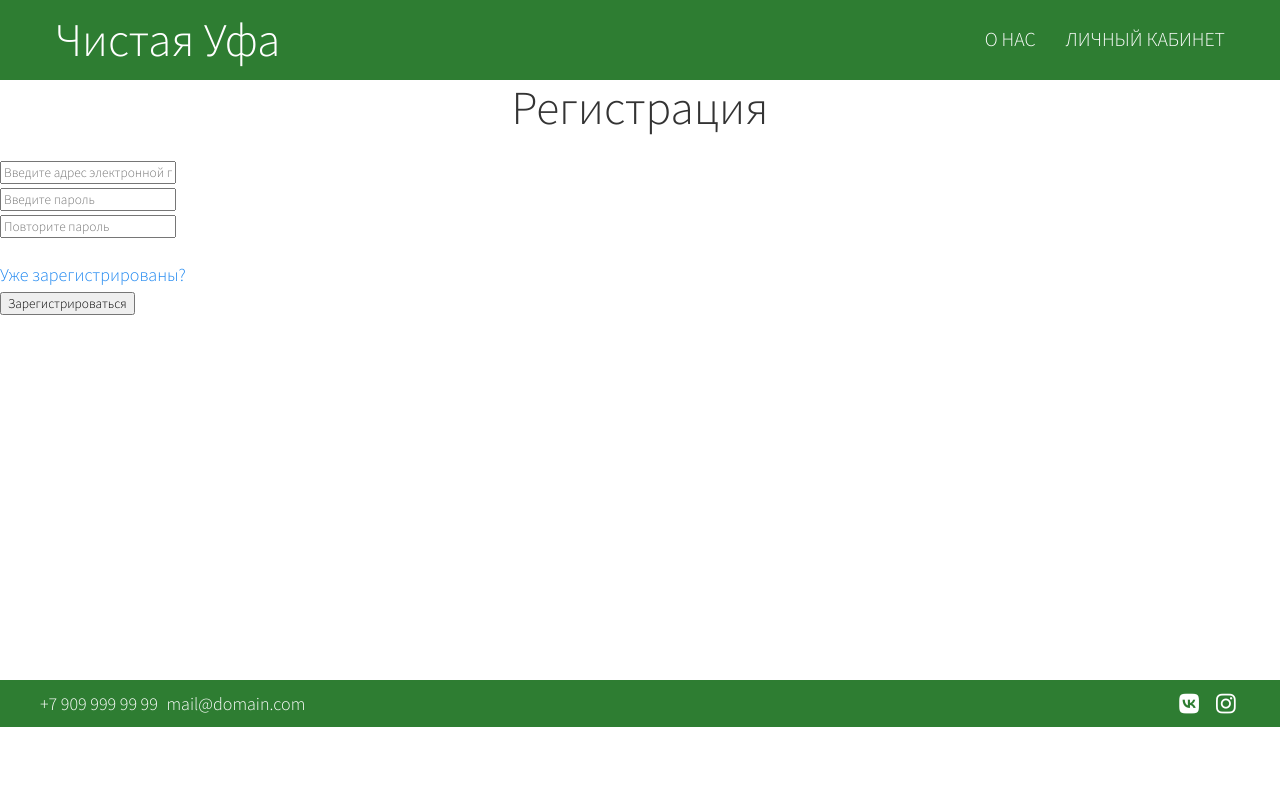
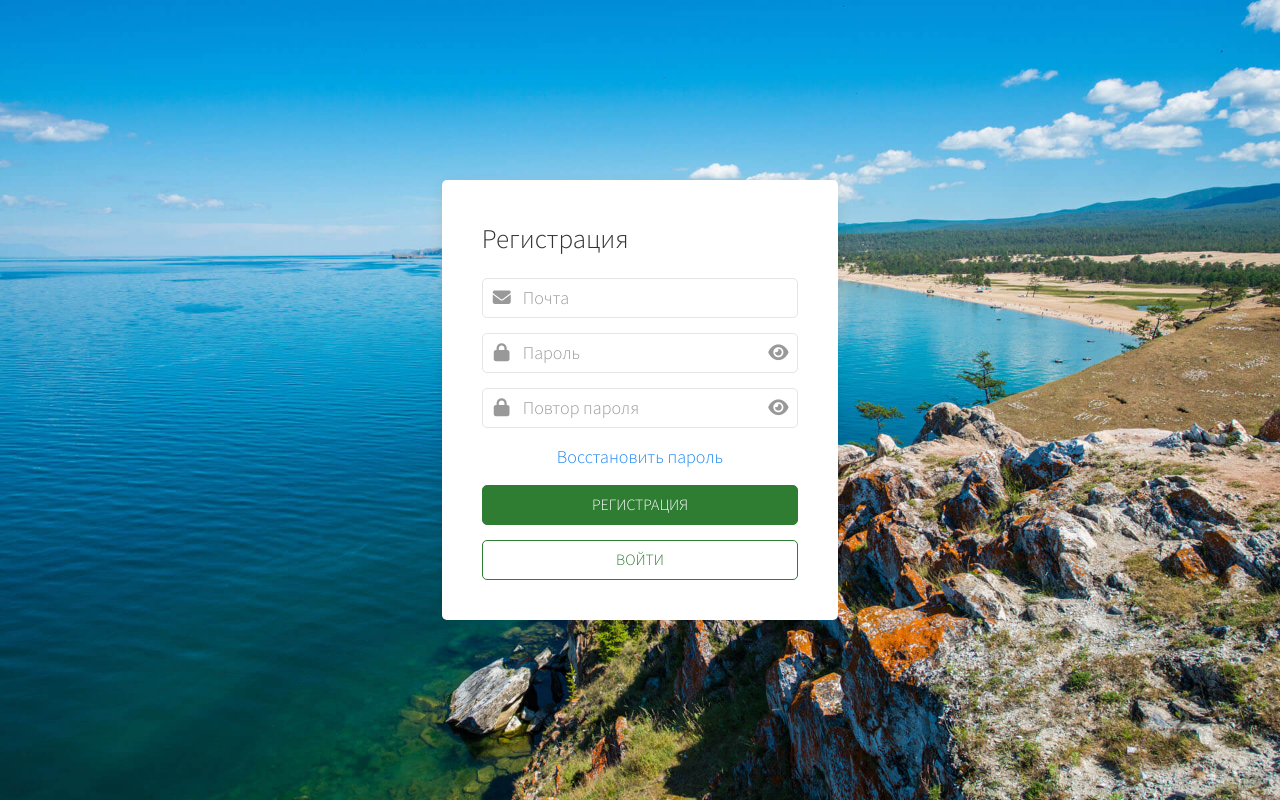
Before and after one commit to kirkylesich/eco-django, a Django app: page /signup/ in a window 1280 px wide. Run offline with Django 3.2, Linux system fonts and the light colour scheme; some libraries are stand-ins or nearby versions.

Commit message:
add registration

```diff
--- /dev/null
+++ b/maineco/forms.py
@@ -0,0 +1,9 @@
+from django import forms
+from django.contrib.auth.forms import UserCreationForm
+from users.models import User
+
+
+class SignUpForm(UserCreationForm):
+    class Meta:
+        model = User
+        fields = ('email',)
--- a/maineco/urls.py
+++ b/maineco/urls.py
@@ -11,6 +11,7 @@ urlpatterns = [
                   path('login/', loginuser, name='loginuser'),
                   path('logout/', logout, name='logout'),
                   path('signup/', signup, name='signup'),
+                  path('signup/update', signup_user, name='signup_user'),
                   path('signup/verification/<hash_code>', validate_hash, name='hash_code'),
                   path('joinevent/', join_event, name='join_event'),
 
--- a/maineco/views.py
+++ b/maineco/views.py
@@ -1,4 +1,6 @@
 from django.shortcuts import render, redirect
+from django.urls import reverse
+
 from maineco.models import Event
 from django.contrib.auth import authenticate, login
 from django.contrib.auth.decorators import login_required, user_passes_test
@@ -13,19 +15,28 @@ from django.shortcuts import get_object_or_404
 from django.contrib import messages
 from django.http import JsonResponse
 from groups.models import Group
-
+from django.contrib.auth.forms import UserCreationForm
+from maineco.forms import SignUpForm
+from users.views import show_forms_errors
+from django.views.decorators.http import require_POST, require_GET
+from django.contrib.sites.shortcuts import get_current_site
 
 def gen_hash():
     hash_user = str(uuid.uuid4())
     return hash_user.replace("-", "")
 
+
 def main(request):
+
     if request.user.is_authenticated:
-        return render(request,'index.html')
+        return render(request, 'index.html')
     else:
         return redirect('about/')
 
+
 def about(request):
+    print(request.get_host())
+    print(request.scheme)
     groups = Group.objects.all()
     return render(request, 'about.html', {'groups': groups, 'user': request.user})
 
@@ -46,43 +57,40 @@ def loginuser(request):
 
 
 def sendemail(email, hash_code, request):
-    baseurl = request.scheme + ':' + request.META['HTTP_HOST']
+    baseurl = request.scheme + '://' + request.get_host()
     message = render_to_string('mail/message.html', {'hash': hash_code, "baseurl": baseurl})
     send_mail(subject='Добро пожаловать !', message=" ",
-              from_email=settings.EMAIL_HOST_USER, recipient_list=[email, ], fail_silently=False, html_message=message)
+              from_email='clear-ufa@info.ru', recipient_list=[email, ], fail_silently=False, html_message=message)
 
 
 def validate_hash(request, hash_code):
     user = get_object_or_404(User, hash_code=hash_code)
-    user.is_confirmed = True
-    user.hash_code = 0
-    user.save()
-    return redirect('/')
+    if not user.is_confirmed:
+        user.is_confirmed = True
+        user.hash_code = 0
+        user.save()
+    return redirect('/personal-data/')
 
 
 def signup(request):
-    if request.method == "POST":
-        username = request.POST['username']
-        password_new = request.POST['password_new']
-        password_confirmed = request.POST['password_confirmed']
-        if password_new == password_confirmed:
-            try:
-                User.objects.get(email=username)
-                return render(request, 'registration.html', {"error": "Аккаунт с таким адресом уже существует"})
-            except:
-                user = User(email=username)
-                user.hash_code = gen_hash()
-                user.save()
-                user.set_password(password_new)
-                user.save()
-                sendemail(user.email, user.hash_code, request)
-                user = authenticate(request, username=username, password=password_new)
-                if user is not None:
-                    login(request, user)
-                    return redirect('/')
-        else:
-            return render(request, 'registration.html', {"error": "Пароли не совпадают"})
-    return render(request, 'registration.html')
+    form = SignUpForm()
+    return render(request, 'registration.html', {'form': form})
+
+
+@require_POST
+def signup_user(request):
+    form = SignUpForm(request.POST)
+    if form.is_valid():
+        form.save()
+        user = authenticate(request, username=form.cleaned_data['email'], password=form.cleaned_data['password1'])
+        user.hash_code = gen_hash()
+        user.save()
+        sendemail(user.email, user.hash_code, request)
+        login(request, user)
+        return redirect('/personal-data/')
+    else:
+        show_forms_errors(request, form)
+        return render(request, 'registration.html', {'form': form})
 
 
 def logout(request):
@@ -92,7 +100,7 @@ def logout(request):
 
 def join_event(request):
     status = 202
-    user =request.user
+    user = request.user
     if request.is_ajax():
         event = Event.objects.get(id=request.POST['id_event'])
         if user.is_authenticated:
@@ -112,4 +120,6 @@ def join_event(request):
             message = 'Авторизуйтесь или зарегистрируйтесь для того чтобы учавстовать в мероприятиях!'
             tag = 'error'
             status = 401
-    return JsonResponse({'message': message, "tag": tag, "member_count": event.get_count_members(),"id_event":event.id}, safe=False,status=status)
+    return JsonResponse(
+        {'message': message, "tag": tag, "member_count": event.get_count_members(), "id_event": event.id}, safe=False,
+        status=status)
--- a/templates/mail/message.html
+++ b/templates/mail/message.html
@@ -1,2 +1,2 @@
 
-<body><p>Ваша ссылка для подтверждения аккаунта: <a href = "http://127.0.0.1:8000{% url 'maineco:hash_code' hash_code=hash %}">Ссылка</a></p></body>
+<body><p>Ваша ссылка для подтверждения аккаунта:<a href = "{{baseurl}}{% url 'maineco:hash_code' hash_code=hash %}">Ссылка</a></p></body>
--- a/templates/reg.html
+++ b/templates/reg.html
@@ -16,11 +16,12 @@
 				<div class="uk-width-1-1 uk-width-1-3@s uk-width-1-5@xl uk-padding-small">
 					<div class="uk-card uk-card-default uk-card-body">
 						<h3 class="uk-card-title">Регистрация</h3>
+
 						<form class="uk-grid-small" uk-grid>
 							<div class="uk-width-1-1">
 								<div class="uk-position-relative">
 									<span class="uk-form-icon"><i class="fas fa-envelope"></i></span>
-									<input id="userName" name="userName" class="uk-input" type="e-mail" placeholder="Почта">
+									<input id="id_email" name="email" class="uk-input" type="email" placeholder="Почта">
 								</div>
 							</div>
 							<div class="uk-width-1-1">
--- a/templates/registration.html
+++ b/templates/registration.html
@@ -1,26 +1,72 @@
-{% extends 'base.html' %}
+
 {% load staticfiles %}
-{% block content %}
-
-      <div class="login-place" style='height:600px'>
-         <center><h1 class="h1">Регистрация</h1></center>
-         <form method='post' action="">
-         {% csrf_token %}
-            <div class="inp1">
-               <input type="text" placeholder="Введите адрес электронной почты" name="username" width="481px;" height="64px;" class="inp-border" required>
-            </div>
-            <div  class="inp2">
-               <input type="password" placeholder="Введите пароль" width="481px;" name='password_new' height="64px;" class="inp-border" required>
-            </div>
-            <div  class="inp2">
-               <input type="password" placeholder="Повторите пароль" width="481px;" name='password_confirmed' height="64px;" class="inp-border" required>
-            </div>
-               {% if error %}<p class='errorlogin'>{{error}}</p>{% endif %}
-               <div style="margin-top: 23px; display: inline-block;"><a href="/login" class="unknow-password">Уже зарегистрированы?</a></div>
-                  <div>
-                     <button class="enter">Зарегистрироваться</button>
-                  </div>
-            </div>
-         </form>
-   </div>
-{% endblock content %}
+<!DOCTYPE html>
+<html>
+	<head>
+		<title>Title</title>
+		<meta charset="utf-8">
+		<meta name="viewport" content="width=device-width, initial-scale=1">
+		<link rel="stylesheet" href="{% static 'css/uikit.min.css' %}" />
+		<link href="https://fonts.googleapis.com/css?family=Source+Sans+Pro:300,400,700&display=swap&subset=cyrillic" rel="stylesheet">
+		<script src="https://kit.fontawesome.com/d0da235e9e.js" crossorigin="anonymous"></script>
+		<link rel="stylesheet" href="{% static 'css/main.css' %}" />
+		<script src="{% static 'js/uikit.min.js' %}"></script>
+	</head>
+	<body>
+		<main>
+			<div class="uk-background-cover uk-flex uk-flex-middle uk-flex-center" style="background-image: url({% static 'img/bg.jpg' %});" uk-height-viewport>
+				<div class="uk-width-1-1 uk-width-1-3@s uk-width-1-5@xl uk-padding-small">
+					<div class="uk-card uk-card-default uk-card-body">
+						<h3 class="uk-card-title">Регистрация</h3>
+						<form class="uk-grid-small" uk-grid action="{% url 'maineco:signup_user' %}" method="post">
+                            {% csrf_token %}
+							<div class="uk-width-1-1">
+								<div class="uk-position-relative">
+									<span class="uk-form-icon"><i class="fas fa-envelope"></i></span>
+									<input id="id_email" name="email" class="uk-input" type="email" placeholder="Почта">
+								</div>
+							</div>
+							<div class="uk-width-1-1">
+								<div class="uk-position-relative">
+									<span class="uk-form-icon"><i class="fas fa-lock"></i></span>
+									<a class="uk-form-icon uk-form-icon-flip">
+										<span class="showPass" data-type="text" uk-toggle="target: .showPass"><i class="fas fa-eye"></i></span>
+										<span class="showPass" data-type="password" uk-toggle="target: .showPass" hidden><i class="fas fa-eye-slash"></i></span>
+									</a>
+									<input id="id_password1" name="password1" class="uk-input userPassInput" type="password" placeholder="Пароль">
+								</div>
+							</div>
+							<div class="uk-width-1-1">
+								<div class="uk-position-relative">
+									<span class="uk-form-icon"><i class="fas fa-lock"></i></span>
+									<a class="uk-form-icon uk-form-icon-flip">
+										<span class="showPass" data-type="text" uk-toggle="target: .showPass"><i class="fas fa-eye"></i></span>
+										<span class="showPass" data-type="password" uk-toggle="target: .showPass" hidden><i class="fas fa-eye-slash"></i></span>
+									</a>
+									<input id="id_password2" name="password2" class="uk-input userPassInput" type="password" placeholder="Повтор пароля">
+								</div>
+							</div>
+							<div class="uk-width-1-1">
+                                {% if messages %}
+                                    {% for message in messages %}
+                                        <div class="uk-alert-danger" uk-alert>
+                                            <a class="uk-alert-close" uk-close></a>
+                                            <p>{{message}}</p>
+                                        </div>
+                                    {% endfor %}
+							    {% endif %}
+                            </div>
+							<div class="uk-width-1-1 uk-text-center">
+								<a class="" href="">Восстановить пароль</a>
+							</div>
+							<div class="uk-width-1-1"><button class="uk-button uk-button-primary uk-width-1-1" type="submit">Регистрация</button></div>
+							<div class="uk-width-1-1"><a class="uk-button uk-button-secondary uk-width-1-1" href="{% url 'maineco:loginuser' %}">Войти</a></div>
+						</form>
+					</div>
+				</div>
+			</div>
+		</main>
+	</body>
+<script src="https://code.jquery.com/jquery-3.4.1.min.js" integrity="sha256-CSXorXvZcTkaix6Yvo6HppcZGetbYMGWSFlBw8HfCJo=" crossorigin="anonymous"></script>
+	<script src="{% static 'js/main.js' %}"></script>
+</html>
```
Also changed, not shown: db.sqlite3.
